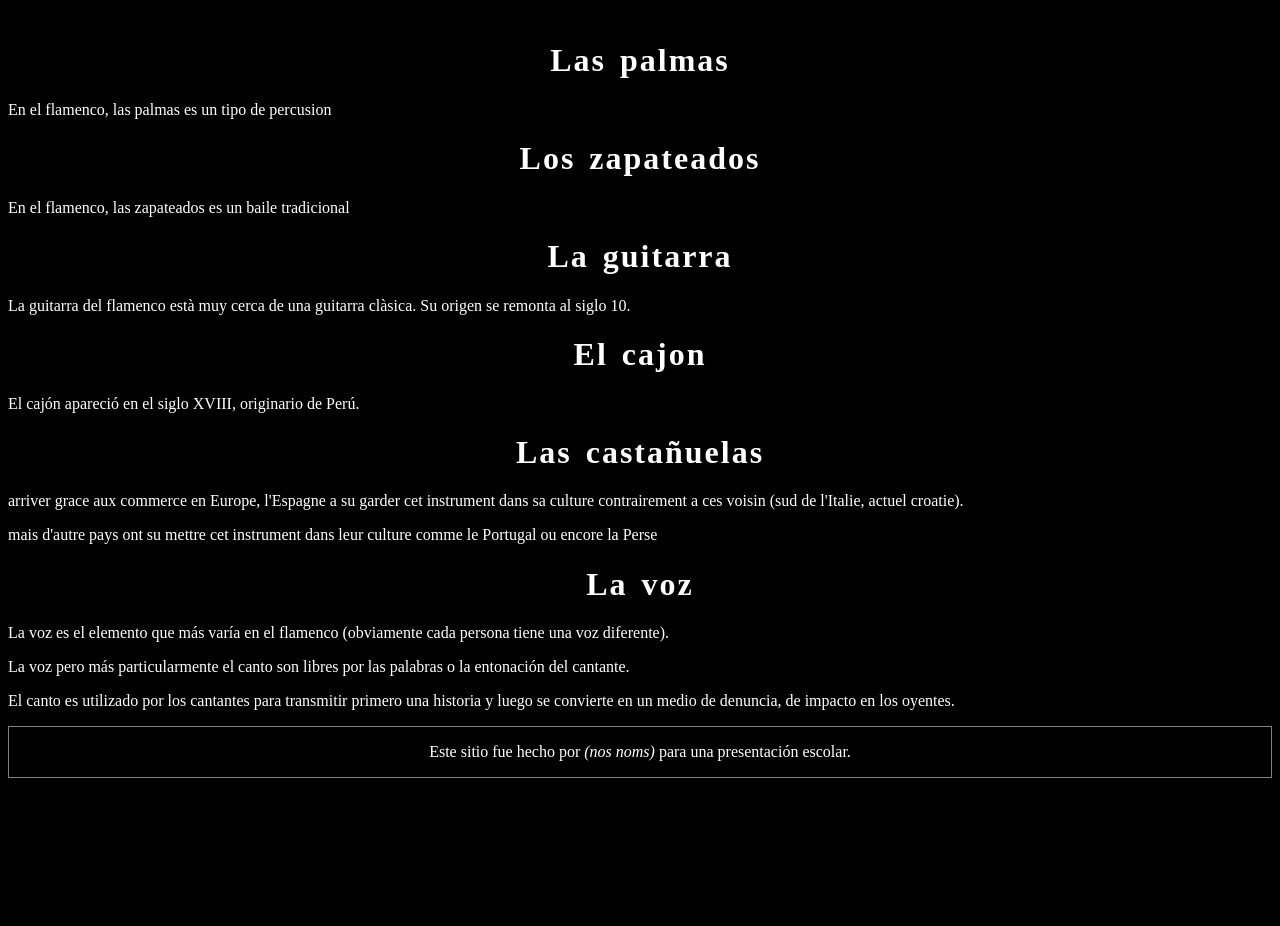
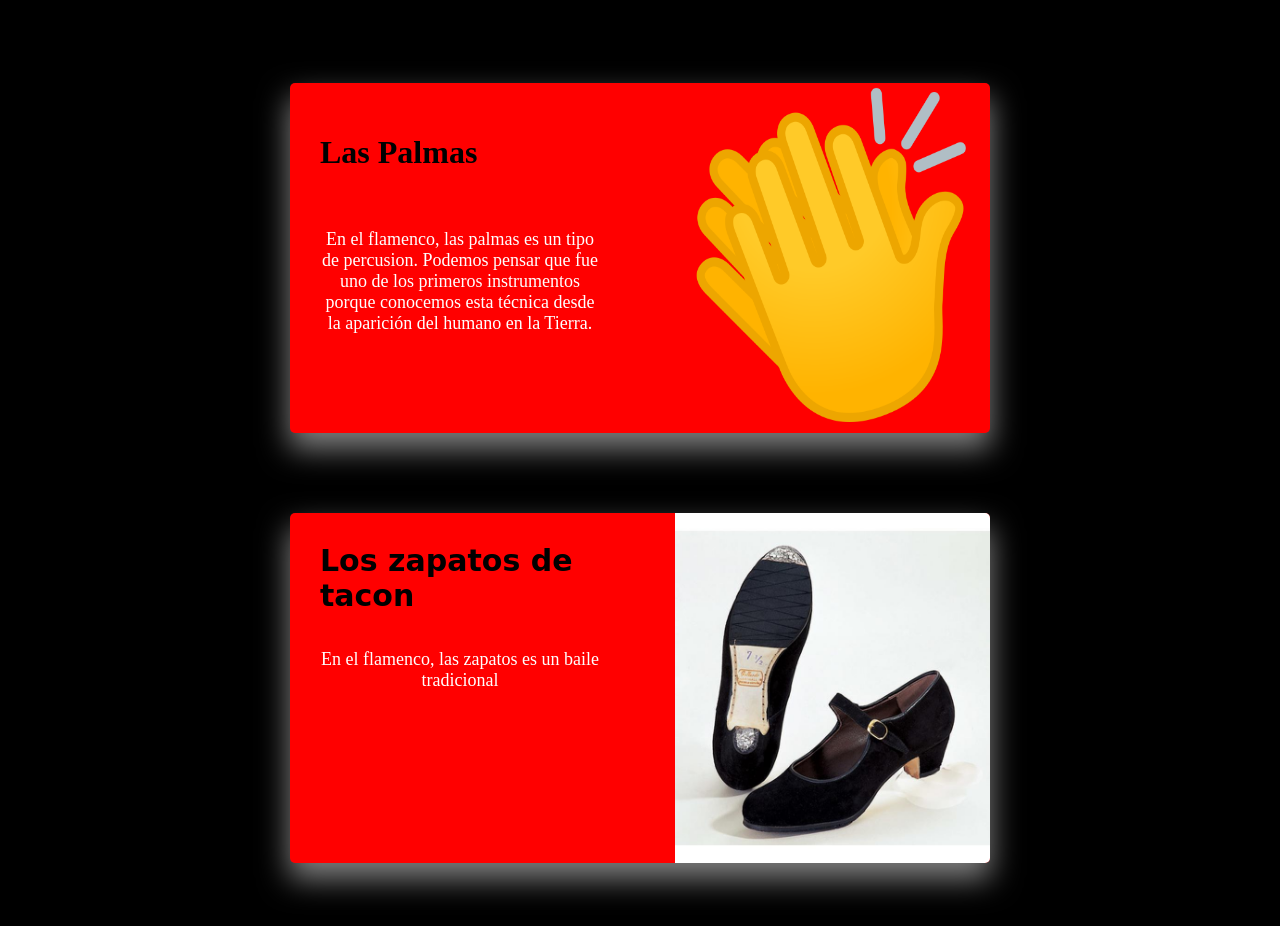
Before and after one commit to Yyanom/Yyanom.github.io, a plain HTML site: page index.html in a window 1280 px wide. Shown: the part 305-1231 px from the top of the page. Before the commit the page ends 1091 px from the top, so only its background shows below. Drawn offline with Linux system fonts and the light colour scheme.

Commit message:
ajout de deux cards

```diff
--- a/index.html
+++ b/index.html
@@ -15,19 +15,64 @@
         <p>En este sitio encontrarás información adicional sobre los diferentes instrumentos flamencos.</p>
     </div>
 
+    <div id="LasPalmas">
+
+        <div class="Info-palmas">
+
+        <h1>Las Palmas</h1>
+        <span class="hint-star star">
+            <i class="fa fa-star" aria-hidden="true"></i>
+            <i class="fa fa-star" aria-hidden="true"></i>
+            <i class="fa fa-star" aria-hidden="true"></i>
+            <i class="fa fa-star" aria-hidden="true"></i>
+            <i class="fa fa-star-o" aria-hidden="true"></i>
+        </span>
+
+                <p class="information"> En el flamenco, las palmas es un tipo de percusion.
+                    Podemos pensar que fue uno de los primeros instrumentos porque conocemos esta técnica desde la aparición del humano en la Tierra.</p>
 
 
+    </div>
+
+    <div class="Palmas-image">
+
+        <img src="/img/1f44f.png" alt="">
+
+         </div>
+    </div>
+
+    </div>
+
+</div>
+
+<div id="Zapatos">
+
+	<div class="Info-Zapatos">
+
+		<h1>Los zapatos de tacon</h1>
+	<span class="hint-star star">
+		<i class="fa fa-star" aria-hidden="true"></i>
+		<i class="fa fa-star" aria-hidden="true"></i>
+		<i class="fa fa-star" aria-hidden="true"></i>
+		<i class="fa fa-star" aria-hidden="true"></i>
+		<i class="fa fa-star-o" aria-hidden="true"></i>
+	</span>
+
+	<p>En el flamenco, las zapatos es un baile tradicional</p>
+
+</div>
+
+<div class="Zapatos-image">
+
+	<img src="/img/zapato-flamenco-gallardo-mercedes-tacon-cubano-3-cm-estandar.jpg" alt="">
 
 
-<div class="Las palmas">
-    <img src="" alt="">
-    <h1>Las palmas</h1>
-    <p>En el flamenco, las palmas es un tipo de percusion</p>
+</div>
 </div>
 
-    <div class="zapateados">
-        <h1>Los zapateados</h1>
-        <p>En el flamenco, las zapateados es un baile tradicional</p>
+</div>
+
+
     </div>
 
     <div class="La guitarra">
@@ -42,19 +87,19 @@
 
     <div class="castañuela">
         <h1>Las castañuelas</h1>
-        <p>arriver grace aux commerce en Europe, l'Espagne a su garder cet instrument dans sa culture contrairement a ces voisin (sud de l'Italie, actuel croatie).</p>
-        <p>mais d'autre pays ont su mettre cet instrument dans leur culture comme le Portugal ou encore la Perse</p>
+        <p>Llegado gracias al comercio en Europa, España ha mantenido este instrumento en su cultura a diferencia de sus vecinos (sur de Italia, actual Croacia).</p>
+        <p>Pero otros países han sido capaces de poner este instrumento en su cultura como Portugal o Persia.</p>
     </div>
 
     <div class="voz">
         <h1>La voz</h1>
-        <p>La voz es el elemento que más varía en el flamenco (obviamente cada persona tiene una voz diferente).</p>
-        <p>La voz pero más particularmente el canto son libres por las palabras o la entonación del cantante.</p>
-        <p>El canto es utilizado por los cantantes para transmitir primero una historia y luego se convierte en un medio de denuncia, de impacto en los oyentes.</p>
+        <p>La voz es el elemento que más varía en el flamenco (obviamente cada persona tiene una voz diferente).</br>
+        La voz pero más particularmente el canto son libres por las palabras o la entonación del cantante.</br>
+        El canto es utilizado por los cantantes para transmitir primero una historia y luego se convierte en un medio de denuncia, de impacto en los oyentes.</p>
     </div>
 
     <footer>
-        <p>Este sitio fue hecho por <em>(nos noms)</em> para una presentación escolar. </p>
+        <p>Este sitio fue hecho por <em>You Théo</em> y <em>Typret Enzo</em> para una presentación escolar. </p>
     </footer>
 
 </body>
--- a/style.css
+++ b/style.css
@@ -11,7 +11,16 @@ body{
 
 }
 
+p {
+font-family: 'EB Garamond', serif;
+	text-align: center;
+	font-size: 18px;
+	color: white;
+
+}
+
 .flamenco {
+    color: white;
     position: relative;
     height: 300px;
     overflow: hidden;
@@ -23,6 +32,7 @@ body{
     text-shadow: 5px 5px 2px black;
 }
 
+
 .flamenco img{
     position: absolute;
     top: 50%;
@@ -32,19 +42,182 @@ body{
     height: 100%;
 }
 
-h1{
-    color: white;
-    font-weight: bold;
-    text-align: center;
-    word-spacing: 4px;
-    letter-spacing: 2px;
-}
 
-
-p{
-    color: white;
-}
 footer{
     text-align: center;
     border: 1px solid gray;
 }
+
+
+
+
+#LasPalmas{
+	box-shadow: 0 15px 30px 1px grey;
+	background: red;
+	text-align: center;
+	border-radius: 5px;
+	overflow: hidden;
+	margin: 5em auto;
+	height: 350px;
+	width: 700px;
+
+
+}
+
+
+
+.Info-palmas {
+	position: relative;
+	text-align: left;
+	overflow: hidden;
+	padding: 30px;
+	height: 100%;
+	float: left;
+	width: 40%;
+
+}
+
+#LasPalmas .Info-Palmas h1{
+	font-family: 'Bebas Neue', cursive;
+	display: inline-block;
+	position: relative;
+	font-size: 30px;
+	color: black;
+	margin: 0;
+
+}
+
+#LasPalmas .Info-Palmas h1:before{
+	position: absolute;
+	content: '';
+	right: 0%;
+	top: 0%;
+	transform: translate(25px, -15px);
+	font-family: 'Bree Serif', serif;
+	display: inline-block;
+	background: white;
+	border-radius: 5px;
+	font-size: 14px;
+	padding: 5px;
+	color: black;
+	margin: 0;
+	animation: chan-sh 6s ease infinite;
+
+}
+
+
+
+
+
+
+.hint-star {
+	display: inline-block;
+	margin-left: 0.5em;
+	color: gold;
+	width: 50%;
+}
+
+
+
+
+
+
+.Palmas-image {
+	transition: all 0.3s ease-out;
+	display: inline-block;
+	position: relative;
+	overflow: hidden;
+	height: 100%;
+	float: right;
+	width: 45%;
+	display: inline-block;
+}
+
+#LasPalmas img {width: 100%;height: 100%;}
+
+
+
+
+#Zapatos{
+	box-shadow: 0 15px 30px 1px grey;
+	background: red;
+	text-align: center;
+	border-radius: 5px;
+	overflow: hidden;
+	margin: 5em auto;
+	height: 350px;
+	width: 700px;
+
+
+}
+
+
+
+.Info-Zapatos {
+	position: relative;
+	text-align: left;
+	overflow: hidden;
+	padding: 30px;
+	height: 100%;
+	float: left;
+	width: 40%;
+
+}
+
+#Zapatos .Info-Zapatos h1{
+	font-family: 'Bebas Neue', cursive;
+	display: inline-block;
+	position: relative;
+	font-size: 30px;
+	color: black;
+	margin: 0;
+
+}
+
+#Zapatos .Info-Zapatos h1:before{
+	position: absolute;
+	content: '';
+	right: 0%;
+	top: 0%;
+	transform: translate(25px, -15px);
+	font-family: 'Bree Serif', serif;
+	display: inline-block;
+	background: red;
+	border-radius: 5px;
+	font-size: 14px;
+	padding: 5px;
+	color: black;
+	margin: 0;
+	animation: chan-sh 6s ease infinite;
+
+}
+
+
+
+
+
+
+.hint-star {
+	display: inline-block;
+	margin-left: 0.5em;
+	color: gold;
+	width: 50%;
+}
+
+
+
+
+
+
+.Zapatos-image {
+	transition: all 0.3s ease-out;
+	display: inline-block;
+	position: relative;
+	overflow: hidden;
+	height: 100%;
+	float: right;
+	width: 45%;
+	display: inline-block;
+}
+
+#Zapatos img {width: 100%;height: 100%;}
--- /dev/null
+++ b/test.css
@@ -0,0 +1,100 @@
+@import url('https://fonts.googleapis.com/css2?family=Bebas+Neue&family=Bree+Serif&family=EB+Garamond:ital,wght@0,500;1,800&display=swap');
+
+
+body {
+background: #DFC2F2;
+	background-image: linear-gradient( to right, #ffffb3,#ffe6e6);
+	background-attachment: fixed;
+	background-size: cover;
+
+	}
+
+#LasPalmas{
+	box-shadow: 0 15px 30px 1px grey;
+	background: rgba(255, 255, 255, 0.90);
+	text-align: center;
+	border-radius: 5px;
+	overflow: hidden;
+	margin: 5em auto;
+	height: 350px;
+	width: 700px;
+
+
+}
+
+
+
+.Info-palmas {
+	position: relative;
+	text-align: left;
+	overflow: hidden;
+	padding: 30px;
+	height: 100%;
+	float: left;
+	width: 40%;
+
+}
+
+#LasPalmas .Info-Palmas h1{
+	font-family: 'Bebas Neue', cursive;
+	display: inline-block;
+	position: relative;
+	font-size: 30px;
+	color: #344055;
+	margin: 0;
+
+}
+
+#LasPalmas .Info-Palmas h1:before{
+	position: absolute;
+	content: '';
+	right: 0%;
+	top: 0%;
+	transform: translate(25px, -15px);
+	font-family: 'Bree Serif', serif;
+	display: inline-block;
+	background: #ffe6e6;
+	border-radius: 5px;
+	font-size: 14px;
+	padding: 5px;
+	color: white;
+	margin: 0;
+	animation: chan-sh 6s ease infinite;
+
+}
+
+
+
+
+
+
+.hint-star {
+	display: inline-block;
+	margin-left: 0.5em;
+	color: gold;
+	width: 50%;
+}
+
+
+#LasPalmas .Info-Palmas  p {
+font-family: 'EB Garamond', serif;
+	text-align: center;
+	font-size: 18px;
+	color: #7d7d7d;
+
+}
+
+
+
+.Palmas-image {
+	transition: all 0.3s ease-out;
+	display: inline-block;
+	position: relative;
+	overflow: hidden;
+	height: 100%;
+	float: right;
+	width: 45%;
+	display: inline-block;
+}
+
+#LasPalmas img {width: 100%;height: 100%;}
```
Also changed, not shown: test.html (added, +26 -0 lines), img/1f44f.png (added), img/clapping-hands-sign_emoji-modifier-fitzpatrick-type-1-2_1f44f-1f3fb_1f3fb.png (deleted), img/imgbin-clapping-emoji-applause-emoticon-emoji-MWViu0a2qqF7Lz2xfL5QHH266_t.jpg (deleted), img/iphone-emoji-hand-clap-immagini-di-mani-che-applaudono-toe-diamond-gemstone-jewelry-transparent-png-848433.png (deleted), img/png-transparent-emojipedia-clapping-applause-emoticon-emoji.png (deleted), img/zapato-flamenco-gallardo-mercedes-tacon-cubano-3-cm-estandar.jpg (added).
